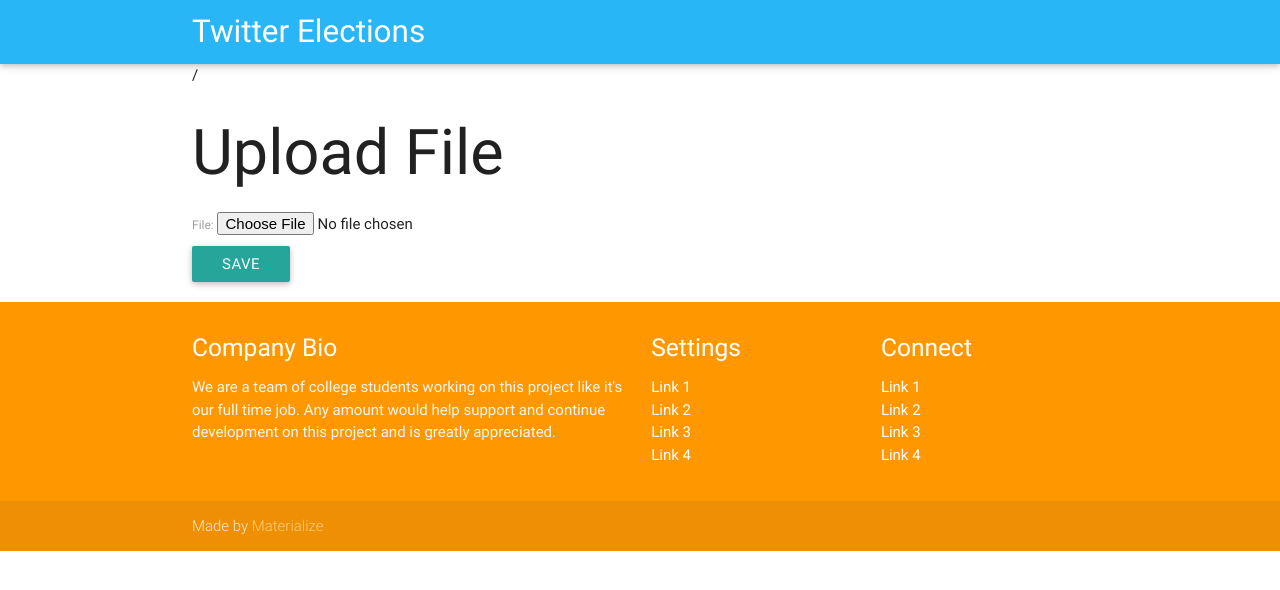
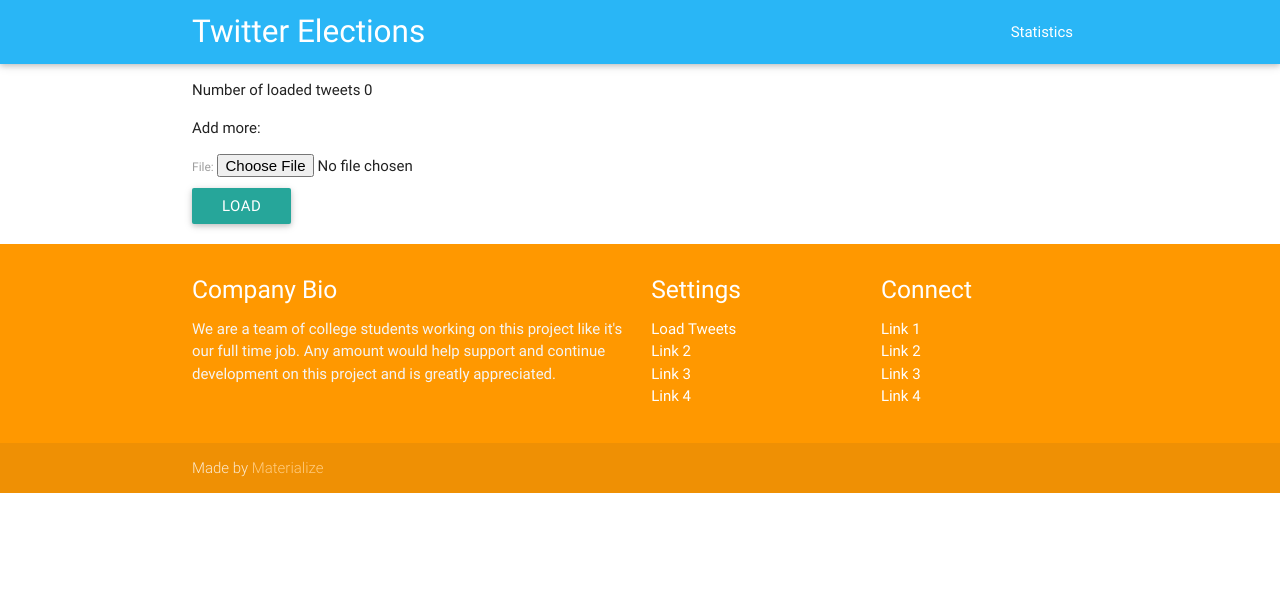
Before and after one commit to aczapata/twitter, a Django app: page /load/ in a window 1280 px wide. Shown: the top 590 px of the page. Run offline with Django 3.2, Linux system fonts and the light colour scheme; data that the repository does not hold is empty; parts of the project's set-up code (start-up, migrations or seed data) failed here and were passed over; some libraries are stand-ins or nearby versions.

Commit message:
Links placed

```diff
--- /dev/null
+++ b/collector/static/collector/js/init.js
@@ -0,0 +1,7 @@
+(function($){
+  $(function(){
+
+    $('.button-collapse').sideNav();
+
+  }); // end of document ready
+})(jQuery); // end of jQuery name space
--- a/collector/templates/collector/base.html
+++ b/collector/templates/collector/base.html
@@ -16,6 +16,14 @@
 <body>
   <nav class="light-blue lighten-1" role="navigation">
     <div class="nav-wrapper container"><a id="logo-container" href="{% url 'collector:index' %}" class="brand-logo">Twitter Elections</a>
+    <ul class="right hide-on-med-and-down">
+        <li><a href="{% url 'collector:statistics' %}">Statistics</a></li>
+      </ul>
+
+      <ul id="nav-mobile" class="side-nav">
+        <li><a href="{% url 'collector:statistics' %}">Statistics</a></li>
+      </ul>
+      <a href="#" data-activates="nav-mobile" class="button-collapse"><i class="material-icons">menu</i></a>
     </div>
   </nav>
   <div class="container">
@@ -33,7 +41,7 @@
         <div class="col l3 s12">
           <h5 class="white-text">Settings</h5>
           <ul>
-            <li><a class="white-text" href="#!">Link 1</a></li>
+            <li><a class="white-text" href="{% url 'collector:load_tweets' %}"> Load Tweets</a></li>
             <li><a class="white-text" href="#!">Link 2</a></li>
             <li><a class="white-text" href="#!">Link 3</a></li>
             <li><a class="white-text" href="#!">Link 4</a></li>
--- a/collector/templates/collector/index.html
+++ b/collector/templates/collector/index.html
@@ -1,11 +1,6 @@
 {% extends "collector/base.html" %}
 {% block title %}Twitter Elections{% endblock %}
 {% block content %}
-
-	<form action="{% url 'collector:load_tweets' %}" method="post">
-	{% csrf_token %}
-	<input type="submit" value="Load" />
-	</form>
 
 	{% if tweets_list %}
 	    <ul>
--- a/collector/templates/collector/upload.html
+++ b/collector/templates/collector/upload.html
@@ -1,10 +1,17 @@
 {% extends 'collector/base.html' %}
 
-{% block content %}/
-        <h1>Upload File</h1>
+{% block content %}
+
+		<p> Number of loaded tweets {{number}} </p>
+
+        <p>Add more: </p>
+
+		{% if message %}<p><strong>{{ message }}</strong></p>{% endif %}
+
         <form method="POST" action="upload_file"  class="post-form" enctype="multipart/form-data">
         {% csrf_token %}
             {{ form.as_p }}
-            <button type="submit" class="save btn btn-default">Save</button>
+            <button type="submit" class="save btn btn-default">Load</button>
         </form>
+
 {% endblock %}
--- a/collector/views.py
+++ b/collector/views.py
@@ -426,9 +426,16 @@
 def upload_file(request):
     if request.method == 'POST':
         form = UploadFileForm(request.POST, request.FILES)
+        number= TwitterData.objects.count()
         if form.is_valid():
             load_tweets(request.FILES['file'])
-            return HttpResponse('Finished!\n')
+            message= "Loaded file!"
+            return render(request, 'collector/upload.html', {'form': form, 'number':number, 'message':message, 'number':number})
+        else:
+            message= "Error with file!"
+            return render(request, 'collector/upload.html', {'form': form, 'number':number, 'message':message, 'number':number})
+
     else:
+        number= TwitterData.objects.count()
         form = UploadFileForm()
-    return render(request, 'collector/upload.html', {'form': form})
+    return render(request, 'collector/upload.html', {'form': form, 'number':number})
```
Also changed, not shown: 1 other file.
